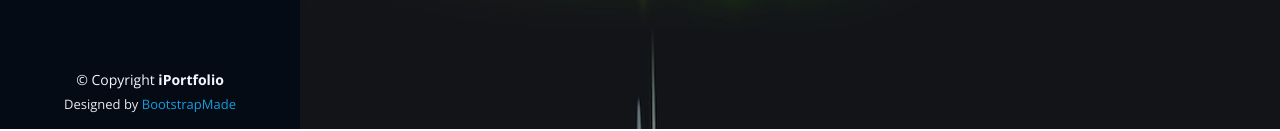
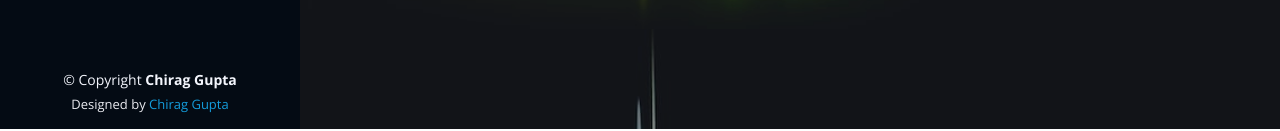
Before and after one commit to cguptase/portfolio, a plain HTML site: page index.html in a window 1280 px wide. Shown: the part 671-802 px from the top of the page. Drawn offline with nearby package versions, Linux system fonts and the light colour scheme.

Commit message:
footer changed

```diff
--- a/index.html
+++ b/index.html
@@ -650,14 +650,14 @@
     <footer id="footer">
         <div class="container">
             <div class="copyright">
-                &copy; Copyright <strong><span>iPortfolio</span></strong>
+                &copy; Copyright <strong><span>Chirag Gupta</span></strong>
             </div>
             <div class="credits">
                 <!-- All the links in the footer should remain intact. -->
                 <!-- You can delete the links only if you purchased the pro version. -->
                 <!-- Licensing information: https://bootstrapmade.com/license/ -->
                 <!-- Purchase the pro version with working PHP/AJAX contact form: https://bootstrapmade.com/iportfolio-bootstrap-portfolio-websites-template/ -->
-                Designed by <a href="https://bootstrapmade.com/">BootstrapMade</a>
+                Designed by <a href="https://bootstrapmade.com/">Chirag Gupta</a>
             </div>
         </div>
     </footer>
```
